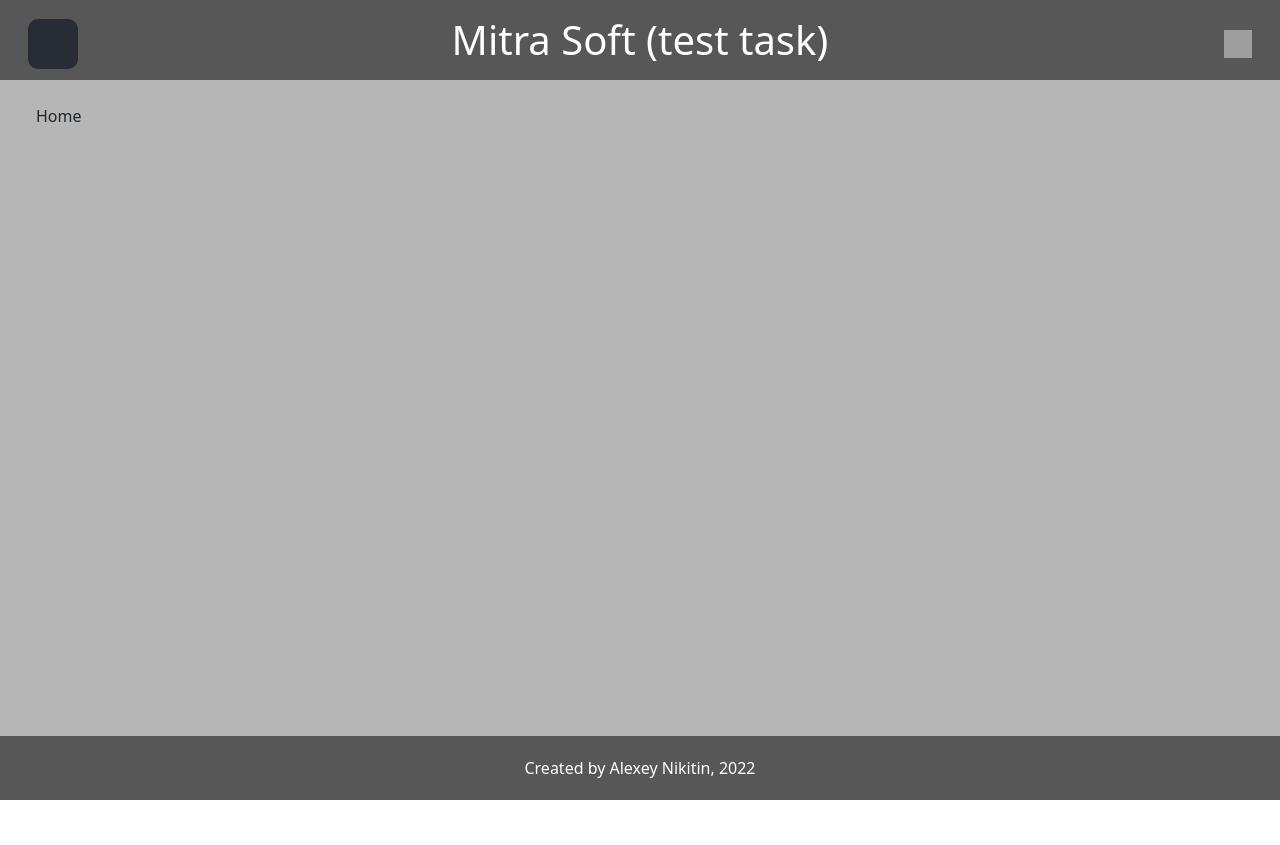
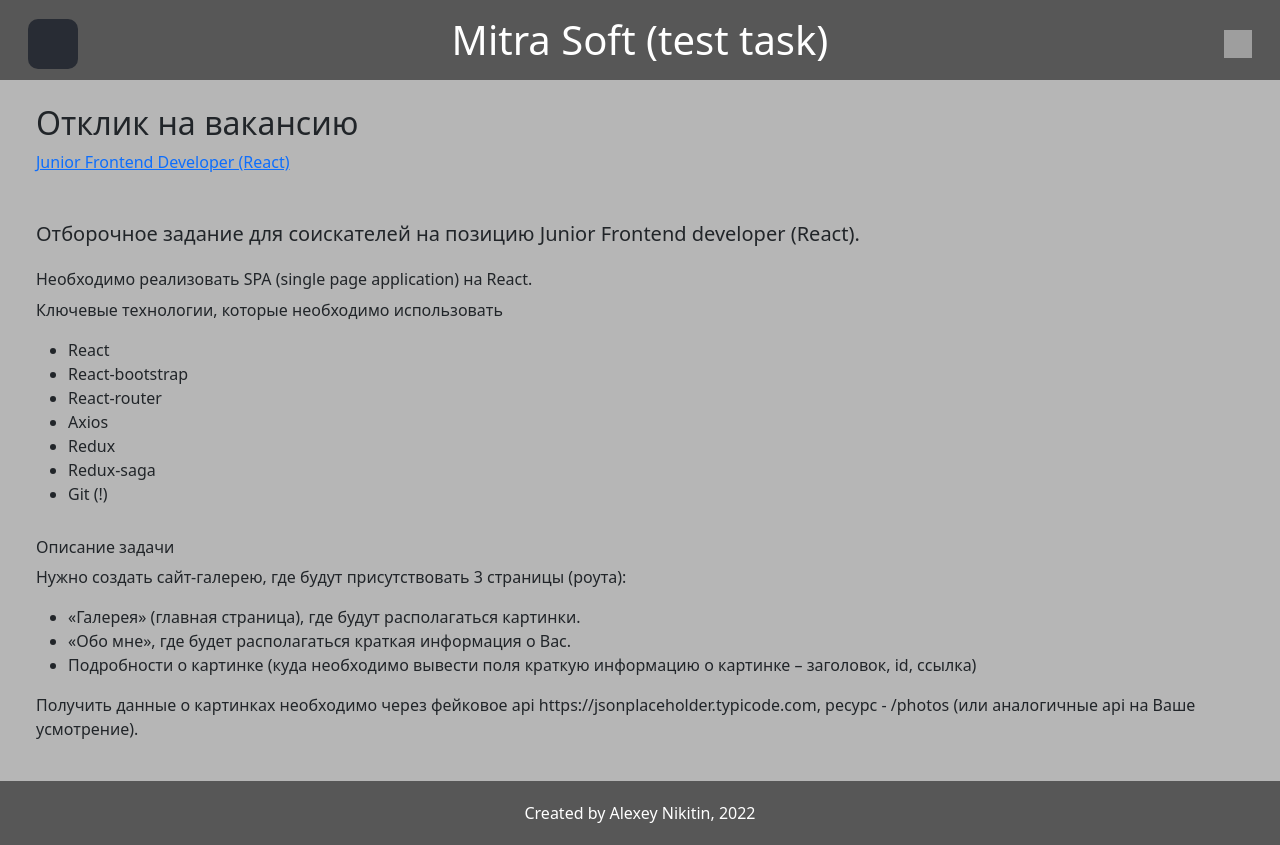
Before and after one commit to alexeynikinitin/mitrasoft__test, a React (Create React App) app: page / in a window 1280 px wide. Before the commit the page ends 800 px from the top, so only its background shows below. Built offline with nearby package versions, Linux system fonts and the light colour scheme; grey boxes are pictures that could not be loaded; what store would draw is missing.

Commit message:
Added information on home page

```diff
--- a/src/components/mitrasoftGallery/home/Home.tsx
+++ b/src/components/mitrasoftGallery/home/Home.tsx
@@ -1,5 +1,55 @@
 import React, { FC } from 'react';
 
-export const Home: FC<HomeType> = () => <div>Home</div>;
+import { Col, Row } from 'react-bootstrap';
+
+export const Home: FC<HomeType> = () => (
+  <Row>
+    <Col xs={12} className="mb-5">
+      <h2>Отклик на вакансию</h2>
+      <a
+        href="https://rabota.by/vacancy/54219846?hhtmFrom=vacancy_response"
+        target="_blank"
+        rel="noreferrer"
+      >
+        Junior Frontend Developer (React)
+      </a>
+    </Col>
+    <Col xs={12} className="mb-3">
+      <h5>
+        Отборочное задание для соискателей на позицию Junior Frontend developer (React).
+      </h5>
+    </Col>
+    <Col xs={12} className="mb-3">
+      <h6>Необходимо реализовать SPA (single page application) на React.</h6>
+      <p>Ключевые технологии, которые необходимо использовать</p>
+      <ul>
+        <li>React</li>
+        <li>React-bootstrap</li>
+        <li>React-router</li>
+        <li>Axios</li>
+        <li>Redux</li>
+        <li>Redux-saga</li>
+        <li>Git (!)</li>
+      </ul>
+    </Col>
+    <Col>
+      <h6>Описание задачи</h6>
+      <p>Нужно создать сайт-галерею, где будут присутствовать 3 страницы (роута):</p>
+      <ul>
+        <li>«Галерея» (главная страница), где будут располагаться картинки.</li>
+        <li>«Обо мне», где будет располагаться краткая информация о Вас.</li>
+        <li>
+          Подробности о картинке (куда необходимо вывести поля краткую информацию о
+          картинке – заголовок, id, ссылка)
+        </li>
+      </ul>
+      <p>
+        Получить данные о картинках необходимо через фейковое api
+        https://jsonplaceholder.typicode.com, ресурс - /photos (или аналогичные api на
+        Ваше усмотрение).
+      </p>
+    </Col>
+  </Row>
+);
 
 type HomeType = {};
```
